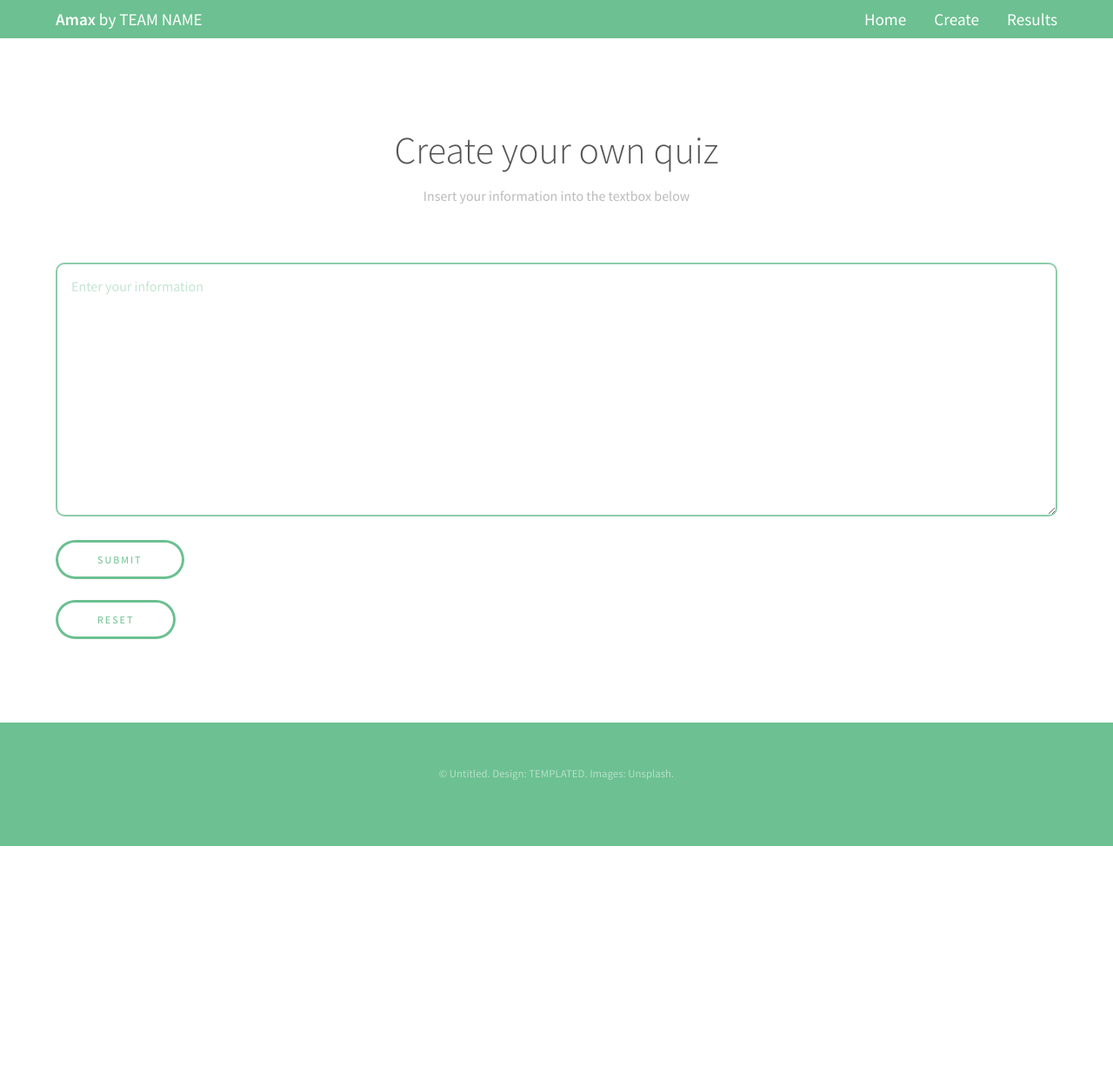
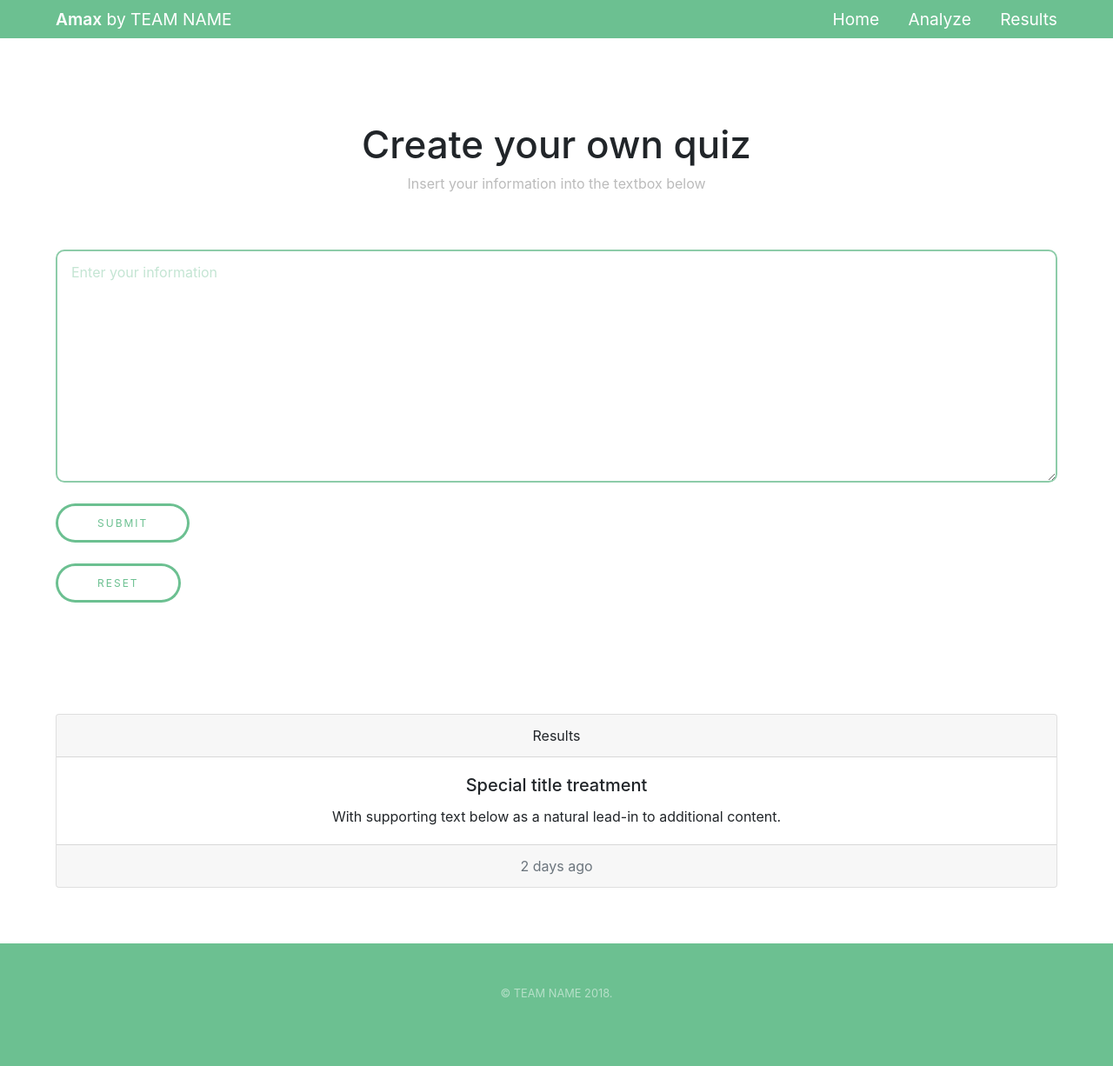
Before and after one commit to nshdesai/Amax, a Flask app: page /create in a window 1280 px wide. Shown: the whole page at 87% size. Before the commit the page ends 973 px from the top, so only its background shows below. Run offline with Flask 2, Linux system fonts and the light colour scheme; some libraries are stand-ins or nearby versions.

Commit message:
Updated UI to include processing results

```diff
--- a/static/css/main.css
+++ b/static/css/main.css
@@ -2946,7 +2946,7 @@
 		#banner .typing {
 			position: relative;
 			z-index: 10005;
-			width: 45%;
+			width: 48%;
 			height: 10%;
 			margin:0 auto;
 			padding-bottom: 2em;
@@ -2958,7 +2958,7 @@
 	  		margin: 0 auto; /* Gives that scrolling effect as the typing happens */
  	 		letter-spacing: .15em; /* Adjust as needed */
 	  		animation:
-	   		 typing 3.2s steps(40, end),
+	   		 typing 2.7s steps(30, end),
 			blink-caret .75s step-end infinite;
 			border-right: .15em solid #6cc091;
 		}
@@ -3020,6 +3020,7 @@
 
 				#banner .flex div p {
 					margin: 0;
+					color: white;
 				}
 
 		@media only screen and (min-device-width: 768px) and (max-device-width: 1024px) and (orientation: landscape) {
@@ -3181,3 +3182,6 @@
 			}
 
 		}
+	.cardcenter {
+		margin: 0 4em 4em 4em;
+	}
--- a/templates/create.html
+++ b/templates/create.html
@@ -4,12 +4,13 @@
 	templated.co @templatedco
 	Released for free under the Creative Commons Attribution 3.0 license (templated.co/license)
 -->
-<html>
+<html lang="en">
 	<head>
 		<title>Create - Amax by TEAM NAME</title>
 		<meta charset="utf-8" />
 		<meta name="viewport" content="width=device-width, initial-scale=1" />
 		<link rel="stylesheet" href="static/css/main.css" />
+		<link rel="stylesheet" href="https://maxcdn.bootstrapcdn.com/bootstrap/4.0.0/css/bootstrap.min.css" integrity="sha384-Gn5384xqQ1aoWXA+058RXPxPg6fy4IWvTNh0E263XmFcJlSAwiGgFAW/dAiS6JXm" crossorigin="anonymous">
 	</head>
 	<body class="subpage">
 
@@ -19,7 +20,7 @@
 					<a href="/" class="logo"><strong>Amax</strong> by TEAM NAME</a>
 					<nav id="nav">
                         <a href="/">Home</a>
-                        <a href="{{ url_for('create') }}">Create</a>
+                        <a href="{{ url_for('create') }}">Analyze</a>
                         <a href="{{ url_for('results') }}">Results</a>
 					</nav>
 					<a href="#navPanel" class="navPanelToggle"><span class="fa fa-bars"></span></a>
@@ -33,6 +34,7 @@
 						<h2>Create your own quiz</h2>
 						<p>Insert your information into the textbox below</p>
 					</header>
+					<form method="post" action="#">
 						<div class="row uniform">
 							<div class="12u$">
 								<form action="/create" method="post">
@@ -50,14 +52,28 @@
 							<div>{{ sub }}</div>
 							{% endif %}
 						</div>
+					</form>
 				</div>
 			</section>
+
+			<div class="card text-center cardcenter">
+					<div class="card-header">
+					  Results
+					</div>
+					<div class="card-body">
+					  <h5 class="card-title">Special title treatment</h5>
+					  <p class="card-text">With supporting text below as a natural lead-in to additional content.</p>
+					</div>
+					<div class="card-footer text-muted">
+					  2 days ago
+				</div>
+			</div>
 
         <!-- Footer -->
             <footer id="footer">
                 <div class="inner">
                     <div class="copyright">
-                        &copy; Untitled. Design: <a href="https://templated.co">TEMPLATED</a>. Images: <a href="https://unsplash.com">Unsplash</a>.
+                     	&copy; TEAM NAME 2018.
                     </div>
 
                 </div>
```
Also changed, not shown: templates/index.html (+4 -3 lines), templates/results.html (+5 -3 lines). Lines whose indentation alone changed are shown as unchanged.
